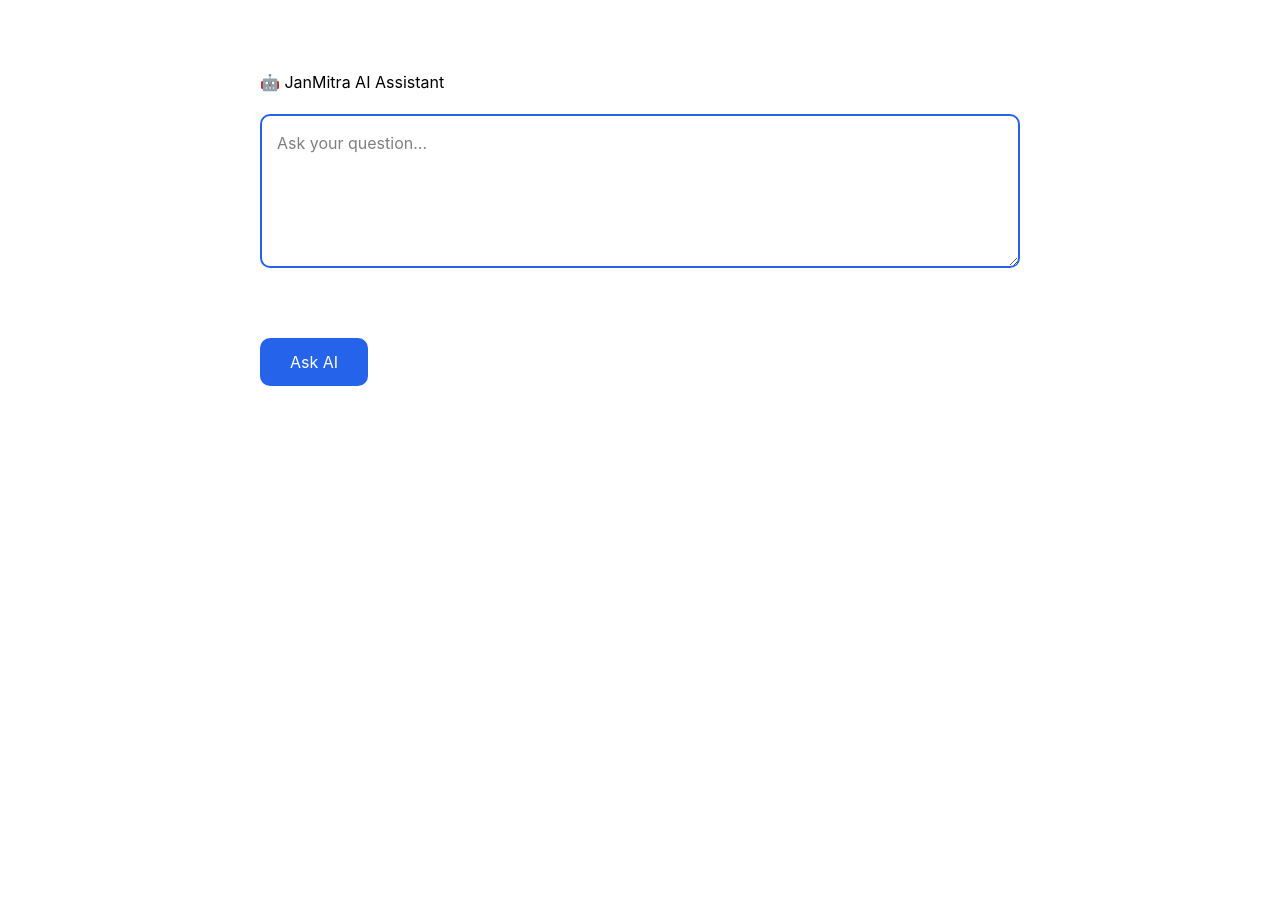
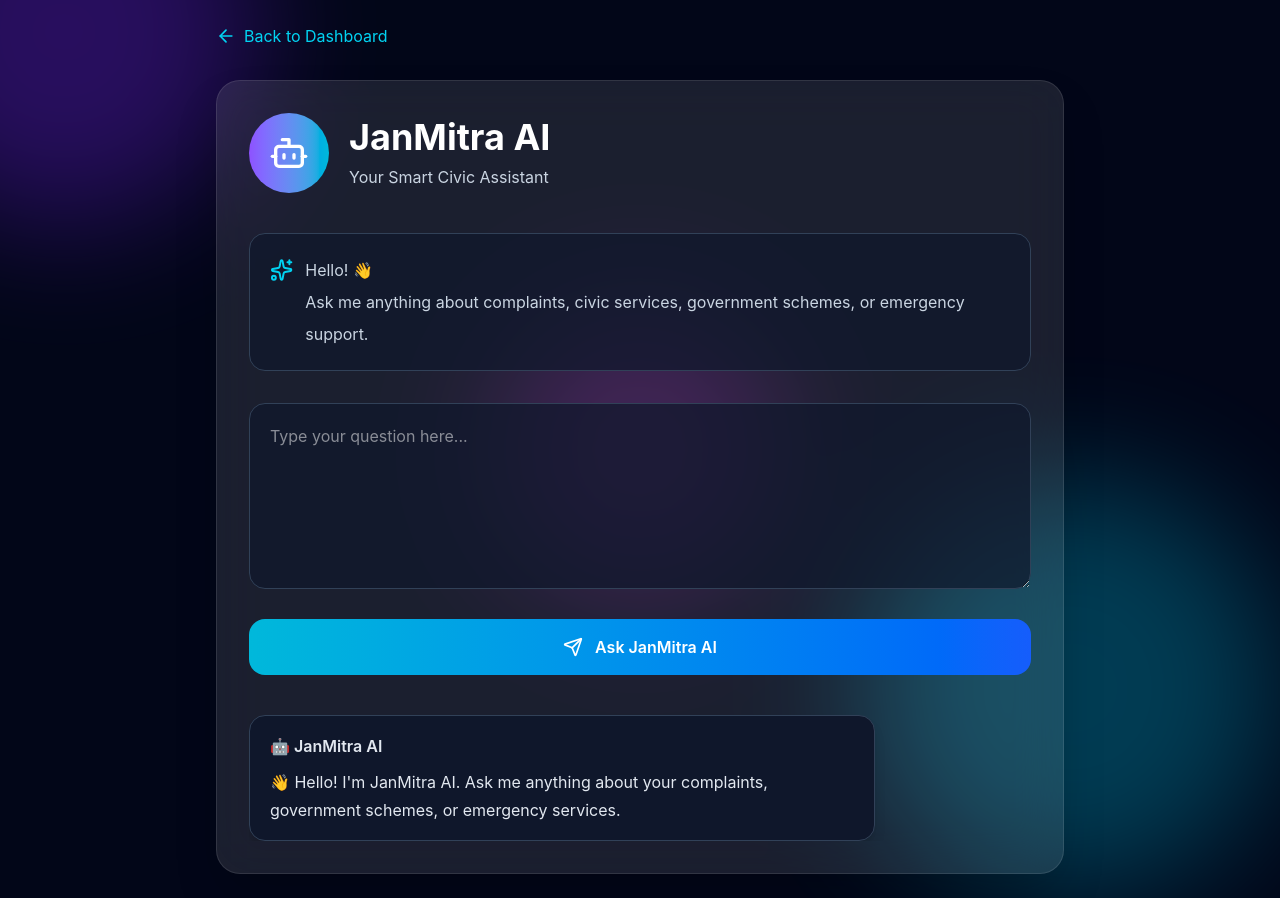
Before and after one commit to sayonikhatua2024-lgtm/janmitra-ai, a React (Vite) app: page /chat in a window 1280 px wide. Before the commit the page ends 850 px from the top, so only its background shows below. Built offline with nearby package versions, Linux system fonts and the light colour scheme; no server answers.

Commit message:
Added AI Assistant page

```diff
--- a/src/ChatPage.jsx
+++ b/src/ChatPage.jsx
@@ -1,107 +1,259 @@
-import React, { useState } from "react";
-import { askGemini } from "./services/geminiService";
+import { useState } from "react";
+import { useNavigate } from "react-router-dom";
+import { askSmartAssistant } from "./services/SmartAssistant";
+
+import {
+  ArrowLeft,
+  Bot,
+  Send,
+  Loader2,
+  Sparkles,
+} from "lucide-react";
 
 function ChatPage() {
+  const navigate = useNavigate();
 
   const [question, setQuestion] = useState("");
-  const [answer, setAnswer] = useState("");
+  const [messages, setMessages] = useState([
+  {
+    sender: "ai",
+    text:
+      "👋 Hello! I'm JanMitra AI. Ask me anything about your complaints, government schemes, or emergency services.",
+  },
+]);
   const [loading, setLoading] = useState(false);
 
   const handleAsk = async () => {
+  if (!question.trim()) return;
 
-    if (!question.trim()) return;
+  const userMessage = {
+    sender: "user",
+    text: question,
+  };
+
+  setMessages((prev) => [...prev, userMessage]);
 
   setLoading(true);
 
-    const response = await askGemini(question);
+  const currentQuestion = question;
 
-    setAnswer(response);
+  setQuestion("");
 
+  try {
+    const response = await askSmartAssistant(currentQuestion);
+
+    const aiMessage = {
+      sender: "ai",
+      text: response,
+    };
+
+    setMessages((prev) => [...prev, aiMessage]);
+
+  } catch (error) {
+
+    setMessages((prev) => [
+      ...prev,
+      {
+        sender: "ai",
+        text: "Sorry, something went wrong.",
+      },
+    ]);
+
+  } finally {
     setLoading(false);
+  }
 };
 
   return (
-    <div
-      style={{
-        maxWidth: "800px",
-        margin: "50px auto",
-        padding: "20px",
-        color: "black",
-        background: "white",
-        borderRadius: "12px"
-  }}
+  <div className="relative min-h-screen overflow-hidden bg-slate-950">
+
+    {/* Aurora Background */}
+
+    <div className="absolute inset-0">
+
+      <div className="absolute -top-40 -left-32 h-96 w-96 rounded-full bg-violet-600 opacity-30 blur-3xl"></div>
+
+      <div className="absolute bottom-0 right-0 h-[420px] w-[420px] rounded-full bg-cyan-500 opacity-30 blur-3xl"></div>
+
+      <div className="absolute top-1/2 left-1/2 h-72 w-72 -translate-x-1/2 -translate-y-1/2 rounded-full bg-fuchsia-500 opacity-20 blur-3xl"></div>
+
+    </div>
+
+    <div className="relative z-10 max-w-4xl mx-auto p-6">
+
+      {/* Back Button */}
+
+      <button
+        onClick={() => navigate("/dashboard")}
+        className="flex items-center gap-2 text-cyan-400 hover:text-cyan-300 mb-8"
       >
+        <ArrowLeft size={20} />
+        Back to Dashboard
+      </button>
 
-     <h1 style={{ color: "black" }}>
-  🤖 JanMitra AI Assistant
+      {/* Header */}
+
+      <div className="rounded-3xl bg-white/10 backdrop-blur-xl border border-white/10 shadow-2xl p-8">
+
+        <div className="flex items-center gap-5">
+
+          <div className="w-20 h-20 rounded-full bg-gradient-to-r from-violet-500 to-cyan-500 flex items-center justify-center">
+
+            <Bot className="text-white" size={40} />
+
+          </div>
+
+          <div>
+
+            <h1 className="text-4xl font-bold text-white">
+
+              JanMitra AI
+
             </h1>
+
+            <p className="text-slate-300 mt-2">
+
+              Your Smart Civic Assistant
+
+            </p>
+
+          </div>
+
+        </div>
+
+        {/* Welcome */}
+
+        <div className="mt-10 bg-slate-900/70 rounded-2xl p-5 border border-slate-700">
+
+          <div className="flex gap-3">
+
+            <Sparkles className="text-cyan-400 mt-1" />
+
+            <p className="text-slate-300 leading-8">
+
+              Hello! 👋
+
+              <br />
+
+              Ask me anything about complaints,
+              civic services, government schemes,
+              or emergency support.
+
+            </p>
+
+          </div>
+
+        </div>
+
+        {/* Question */}
+
         <textarea
-        rows="5"
-        placeholder="Ask your question..."
+          rows={6}
           value={question}
           onChange={(e) => setQuestion(e.target.value)}
-        style={{
-          width: "100%",
-          padding: "15px",
-          borderRadius: "10px",
-          border: "2px solid #2563eb",
-          backgroundColor: "white",
-          color: "black",
-          fontSize: "16px",
-          marginTop: "20px",
-          marginBottom: "20px"
-        }}
+          placeholder="Type your question here..."
+          className="w-full mt-8 rounded-2xl bg-slate-900/70 border border-slate-700 text-white p-5 outline-none focus:ring-2 focus:ring-cyan-500"
         />
 
-
-      <br /><br />
+        {/* Ask Button */}
 
         <button
           onClick={handleAsk}
-        style={{
-          padding: "12px 30px",
-          borderRadius: "10px",
-          border: "none",
-          backgroundColor: "#2563eb",
-          color: "white",
-          fontSize: "16px",
-          cursor: "pointer",
-          marginTop: "20px"
-        }}
+          disabled={loading}
+          className="mt-6 w-full rounded-2xl py-4 bg-gradient-to-r from-cyan-500 to-blue-600 hover:scale-[1.02] transition text-white font-semibold flex justify-center items-center gap-3"
         >
-  Ask AI
+
+          {loading ? (
+            <>
+              <Loader2 className="animate-spin" />
+              Thinking...
+            </>
+          ) : (
+            <>
+              <Send size={20} />
+              Ask JanMitra AI
+            </>
+          )}
+
         </button>
 
-      <br /><br />
+        {/* Response */}
 
-      {loading && <p>Generating response...</p>}
+        {/* Chat Messages */}
 
-      {answer && (
-    <div
-  style={{
-    background: "#1e293b",
-    color: "white",
-    padding: "20px",
-    borderRadius: "10px",
-    marginTop: "20px"
-  }}
->
-   <h3 style={{ color: "#38bdf8" }}>Response:</h3>
+<div className="mt-10 space-y-5 max-h-[450px] overflow-y-auto">
+
+  {messages.map((msg, index) => (
 
     <div
-      style={{
-        whiteSpace: "pre-wrap",
-        lineHeight: "1.8",
-        fontSize: "16px"
-      }}
+      key={index}
+      className={`flex ${
+        msg.sender === "user"
+          ? "justify-end"
+          : "justify-start"
+      }`}
     >
-      {answer}
+
+      <div
+        className={`max-w-[80%] rounded-2xl px-5 py-4 whitespace-pre-wrap leading-7 shadow-lg ${
+          msg.sender === "user"
+            ? "bg-gradient-to-r from-cyan-500 to-blue-600 text-white"
+            : "bg-slate-900 border border-slate-700 text-slate-200"
+        }`}
+      >
+
+        <div className="font-semibold mb-2">
+
+          {msg.sender === "user"
+            ? "👤 You"
+            : "🤖 JanMitra AI"}
+
         </div>
+
+        {msg.text}
+
       </div>
+
+    </div>
+
+  ))}
+
+  {loading && (
+
+  <div className="flex justify-start">
+
+    <div className="bg-slate-900 border border-slate-700 rounded-2xl px-5 py-4 text-white">
+
+      <div className="flex items-center gap-2">
+
+        <span className="text-cyan-400">🤖</span>
+
+        <span className="font-semibold text-white">
+          JanMitra AI is thinking...
+        </span>
+
+        <div className="flex gap-1 ml-2">
+          <span className="w-2 h-2 bg-cyan-400 rounded-full animate-bounce"></span>
+          <span className="w-2 h-2 bg-cyan-400 rounded-full animate-bounce delay-100"></span>
+          <span className="w-2 h-2 bg-cyan-400 rounded-full animate-bounce delay-200"></span>
+        </div>
+
+      </div>
+
+    </div>
+
+  </div>
+
 )}
 
 </div>
 
+      </div>
+
+    </div>
+
+  </div>
 );
 }
+
 export default ChatPage;
--- /dev/null
+++ b/src/services/SmartAssistant.js
@@ -0,0 +1,50 @@
+import { collection, getDocs } from "firebase/firestore";
+import { db } from "../firebase";
+import { askGemini } from "./geminiService";
+
+export const askSmartAssistant = async (question) => {
+  try {
+    // Fetch complaints
+    const snapshot = await getDocs(collection(db, "complaints"));
+
+    const complaints = snapshot.docs.map((doc) => doc.data());
+
+    // Convert complaints into text
+    const complaintContext = complaints
+      .map(
+        (c, index) =>
+          `${index + 1}.
+Title: ${c.title}
+Category: ${c.category}
+Status: ${c.status}
+Location: ${c.location}
+Description: ${c.description}`
+      )
+      .join("\n\n");
+
+    // Prompt for Gemini
+    const prompt = `
+You are JanMitra AI, a smart citizen assistant.
+
+Here are the complaints stored in the system:
+
+${complaintContext}
+
+Now answer this user's question:
+
+"${question}"
+
+Answer politely and only using the information above.
+If the answer isn't available, clearly say so.
+`;
+
+    return await askGemini(prompt);
+
+  } catch (error) {
+
+    console.log(error);
+
+    return "Unable to fetch complaint data.";
+
+  }
+};
--- a/src/services/geminiService.js
+++ b/src/services/geminiService.js
@@ -1,8 +1,8 @@
 import { GoogleGenerativeAI } from "@google/generative-ai";
 
-const genAI = new GoogleGenerativeAI(
-  import.meta.env.VITE_GEMINI_API_KEY
-);
+const apiKey = import.meta.env.VITE_GEMINI_API_KEY;
+
+const genAI = new GoogleGenerativeAI(apiKey);
 
 const model = genAI.getGenerativeModel({
   model: "gemini-2.5-flash",
@@ -11,9 +11,19 @@ const model = genAI.getGenerativeModel({
 export const askGemini = async (prompt) => {
   try {
     const result = await model.generateContent(prompt);
-    return result.response.text();
+
+    const response = await result.response;
+
+    return response.text();
+
   } catch (error) {
-    console.log(error);
-    return "Sorry, I couldn't process your request.";
+
+    console.error("Gemini Error:", error);
+
+    if (error.message) {
+      return error.message;
+    }
+
+    return "Something went wrong.";
   }
 };
```
Lines whose indentation alone changed are shown as unchanged.
